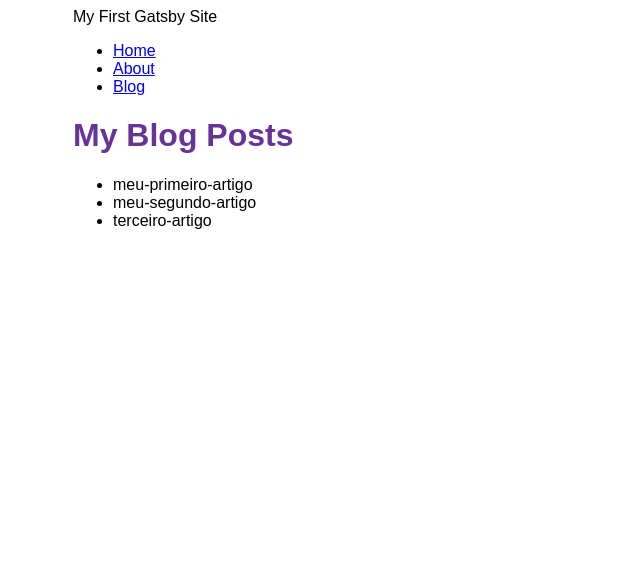
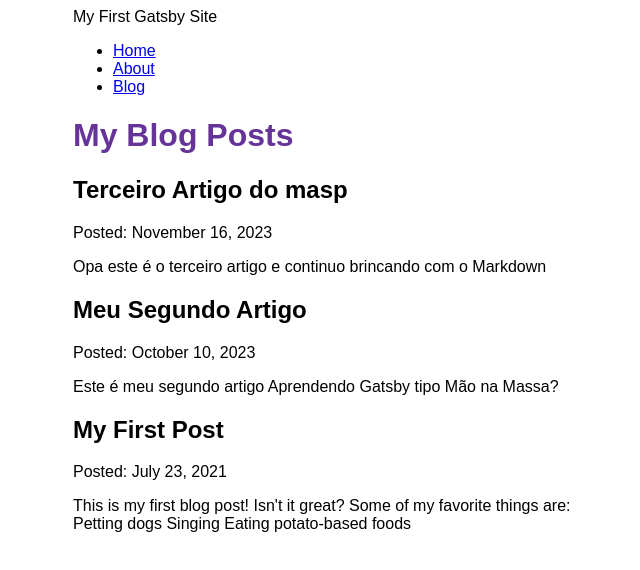
Before and after one commit to masptj/primeiro-site, a Gatsby site: page /blog in a window 1280 px wide. Shown: the whole page, without its empty margins (317-957 px from the left). Built offline with nearby package versions, Linux system fonts and the light colour scheme; Gatsby itself is replaced by a stand-in of ours.

Commit message:
Finished Gatsby Tutorial Part 5

```diff
--- a/blog/meu-primeiro-artigo.mdx
+++ b/blog/meu-primeiro-artigo.mdx
@@ -0,0 +1,13 @@
+---
+title: "My First Post"
+date: "2021-07-23"
+slug: "my-first-post"
+---
+
+This is my first blog post! Isn't it *great*?
+
+Some of my **favorite** things are:
+
+* Petting dogs
+* Singing
+* Eating potato-based foods
--- a/blog/meu-segundo-artigo.mdx
+++ b/blog/meu-segundo-artigo.mdx
@@ -0,0 +1,9 @@
+---
+title: "Meu Segundo Artigo"
+date: "2023-10-10"
+slug: "meu-primeiro-artigo"
+---
+
+**Este é meu segundo artigo**
+
+Aprendendo Gatsby tipo *Mão na Massa*?
--- a/blog/terceiro-artigo.mdx
+++ b/blog/terceiro-artigo.mdx
@@ -0,0 +1,7 @@
+---
+title: "Terceiro Artigo do masp"
+date: "2023-11-16"
+slug: "terceiro-artigo-do-masp"
+---
+
+Opa este é o terceiro artigo e continuo brincando com o Markdown
--- a/gatsby-config.js
+++ b/gatsby-config.js
@@ -17,5 +17,6 @@
         path: `${__dirname}/blog`,
       }
     },
+    "gatsby-plugin-mdx",
   ],
 }
--- a/package.json
+++ b/package.json
@@ -15,8 +15,10 @@
     "clean": "gatsby clean"
   },
   "dependencies": {
+    "@mdx-js/react": "^2.3.0",
     "gatsby": "^5.12.4",
     "gatsby-plugin-image": "^3.12.3",
+    "gatsby-plugin-mdx": "^5.12.3",
     "gatsby-plugin-sharp": "^5.12.3",
     "gatsby-source-filesystem": "^5.12.1",
     "react": "^18.2.0",
--- a/src/pages/blog.js
+++ b/src/pages/blog.js
@@ -6,24 +6,29 @@
 const BlogPage = ( { data } ) => {
   return (
     <Layout pageTitle="My Blog Posts">
-      <ul>
       {
-        data.allFile.nodes.map(node => (
-          <li key={node.name}>
-            {node.name}
-          </li>
+        data.allMdx.nodes.map((node) => (
+          <article key={node.id}>
+            <h2>{node.frontmatter.title}</h2>
+            <p>Posted: {node.frontmatter.date}</p>
+            <p>{node.excerpt}</p>
+          </article>
         ))
       }
-      </ul>
     </Layout>
   )
 }
 
 export const query = graphql`
   query {
-    allFile {
+    allMdx(sort: { frontmatter: { date: DESC }}) {
       nodes {
-        name
+        frontmatter {
+          date(formatString: "MMMM D, YYYY")
+          title
+        }
+        id
+        excerpt
       }
     }
   }
```
Also changed, not shown: 1 other file.
